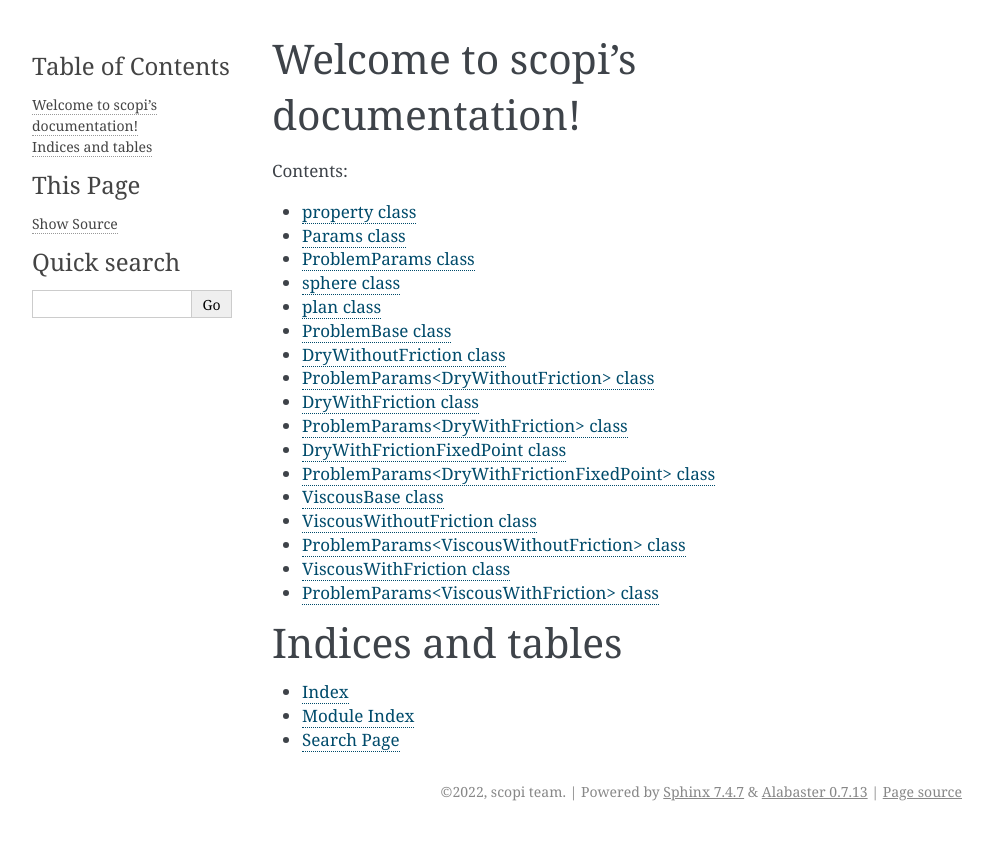
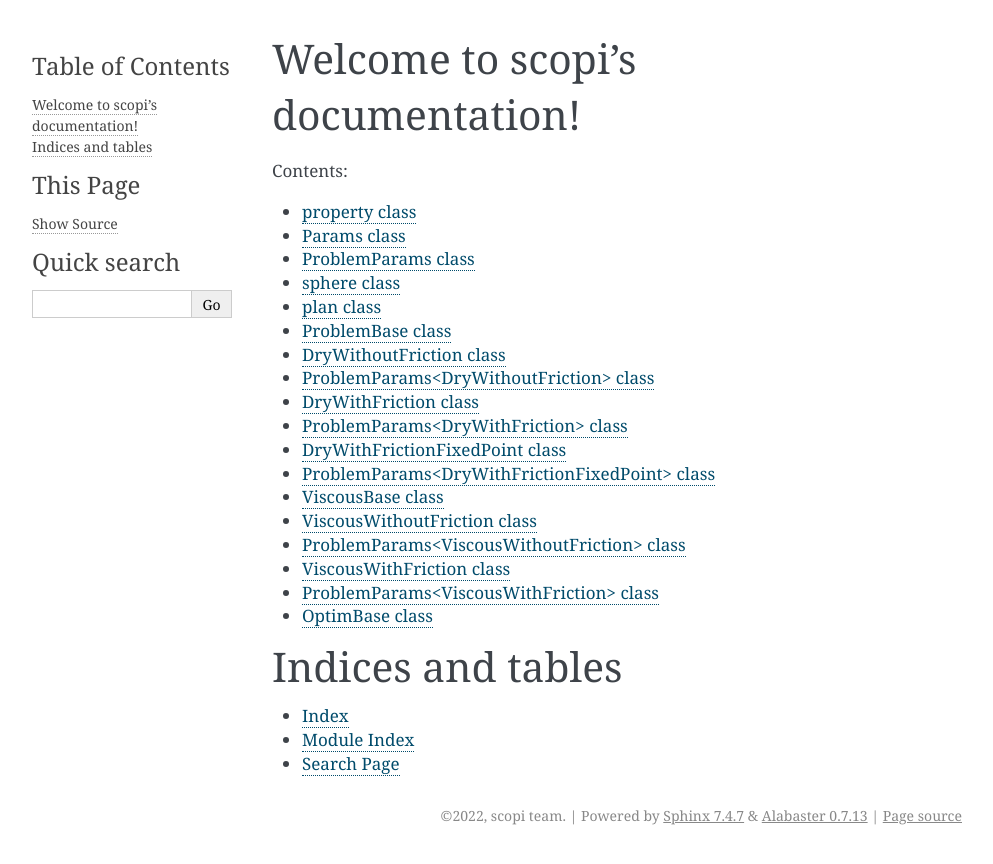
Before and after one commit to hpc-maths/scopi, a Sphinx documentation site: the page built from doc/source/index.rst, in a window 1280 px wide. Shown: the top 864 px of the page, without its empty margins (148-1141 px from the left). Built offline with Sphinx 7.4.7, drawn with Linux system fonts in a browser that asks for light colours.

Commit message:
Sphinx for OptimBase

```diff
--- /dev/null
+++ b/doc/source/api/solvers/OptimBase.rst
@@ -0,0 +1,6 @@
+OptimBase class
+===============
+
+.. doxygenclass:: scopi::OptimBase
+   :project: scopi
+   :members:
--- a/doc/source/index.rst
+++ b/doc/source/index.rst
@@ -24,6 +24,8 @@ Welcome to scopi's documentation!
    api/problems/ViscousWithoutFriction
    api/problems/ViscousWithFriction
 
+   api/solvers/OptimBase
+
 
 Indices and tables
 ==================
```
Also changed, not shown: 2 other files.
